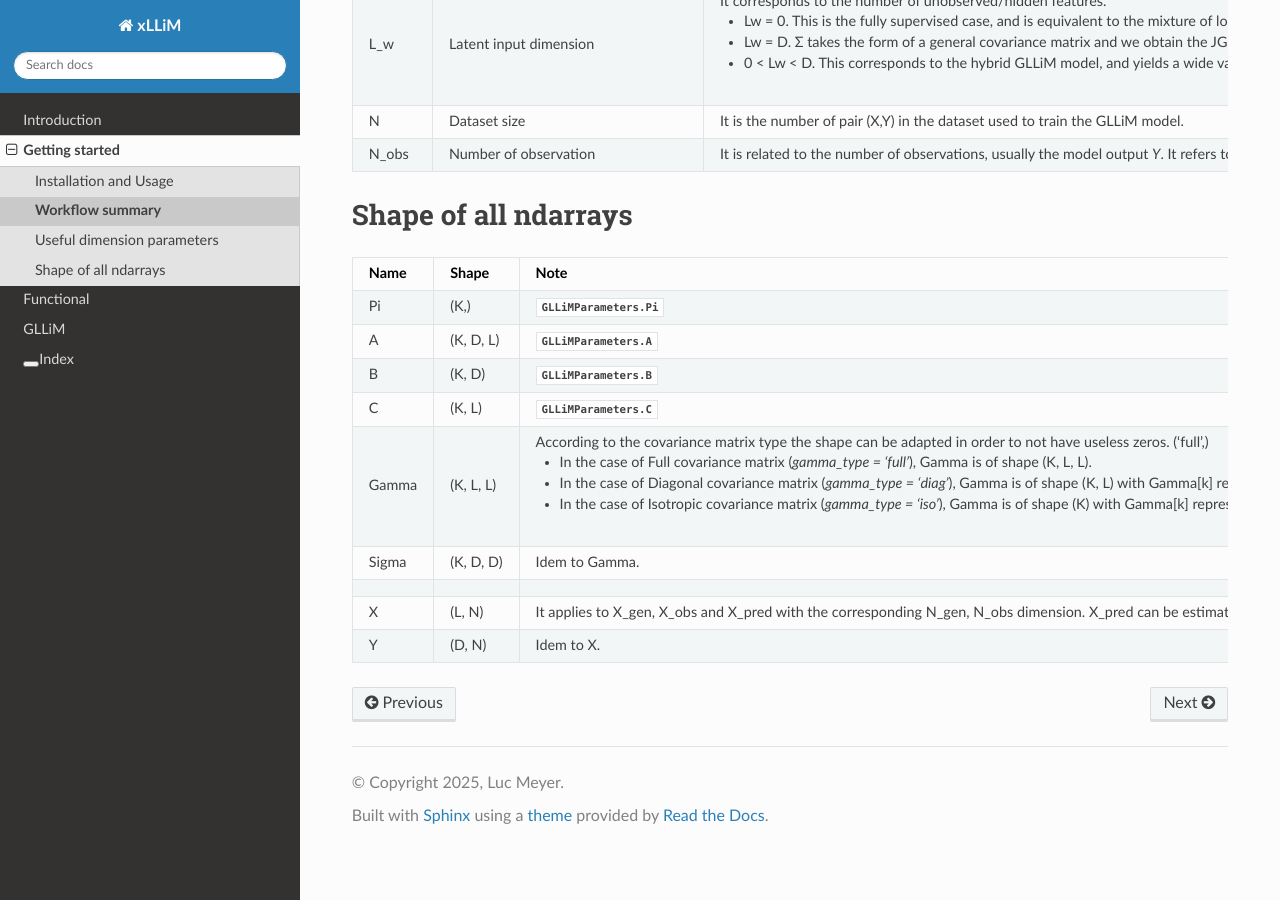
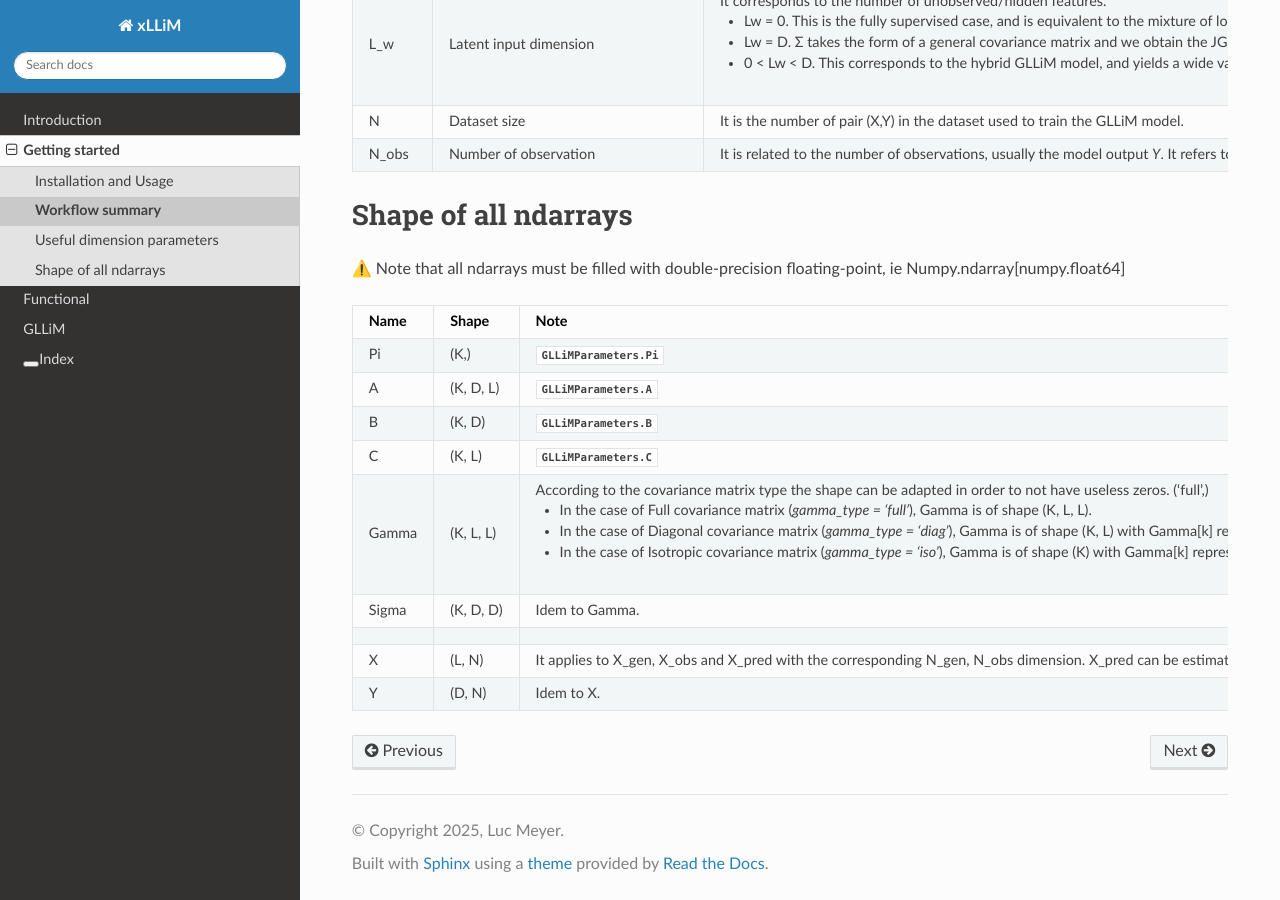
Before and after one commit to xllim-tools/xllim, a Sphinx documentation site: the page built from docs/sphinx/source/getting_started/useful_info.rst, in a window 1280 px wide and 900 px high, scrolled down 853 px. Built offline with Sphinx 7.4.7 and the Read the Docs theme 3.1.0, drawn with Linux system fonts in a browser that asks for light colours.

Commit message:
double-precision float => warnings in doc

```diff
--- a/docs/sphinx/source/getting_started/useful_info.rst
+++ b/docs/sphinx/source/getting_started/useful_info.rst
@@ -58,6 +58,8 @@ Useful dimension parameters
 Shape of all ndarrays
 ---------------------
 
+⚠️ Note that all ndarrays must be filled with double-precision floating-point, ie Numpy.ndarray[numpy.float64]
+
 +-------+-----------+-----------------------------------------------------------------------------------------------------------------------------------------------------------------------+
 | Name  |   Shape   |                                                                                 Note                                                                                  |
 +=======+===========+=======================================================================================================================================================================+
```
